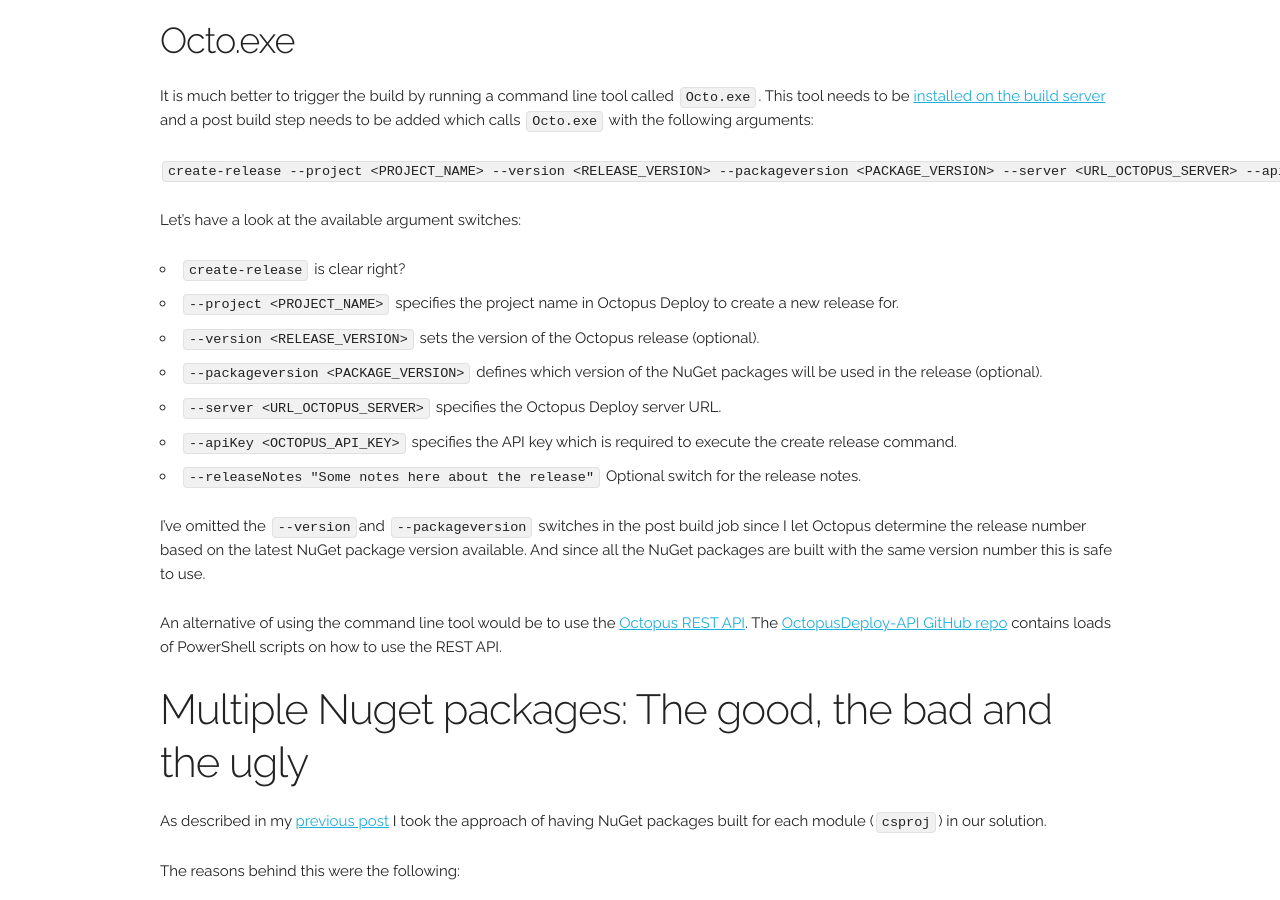
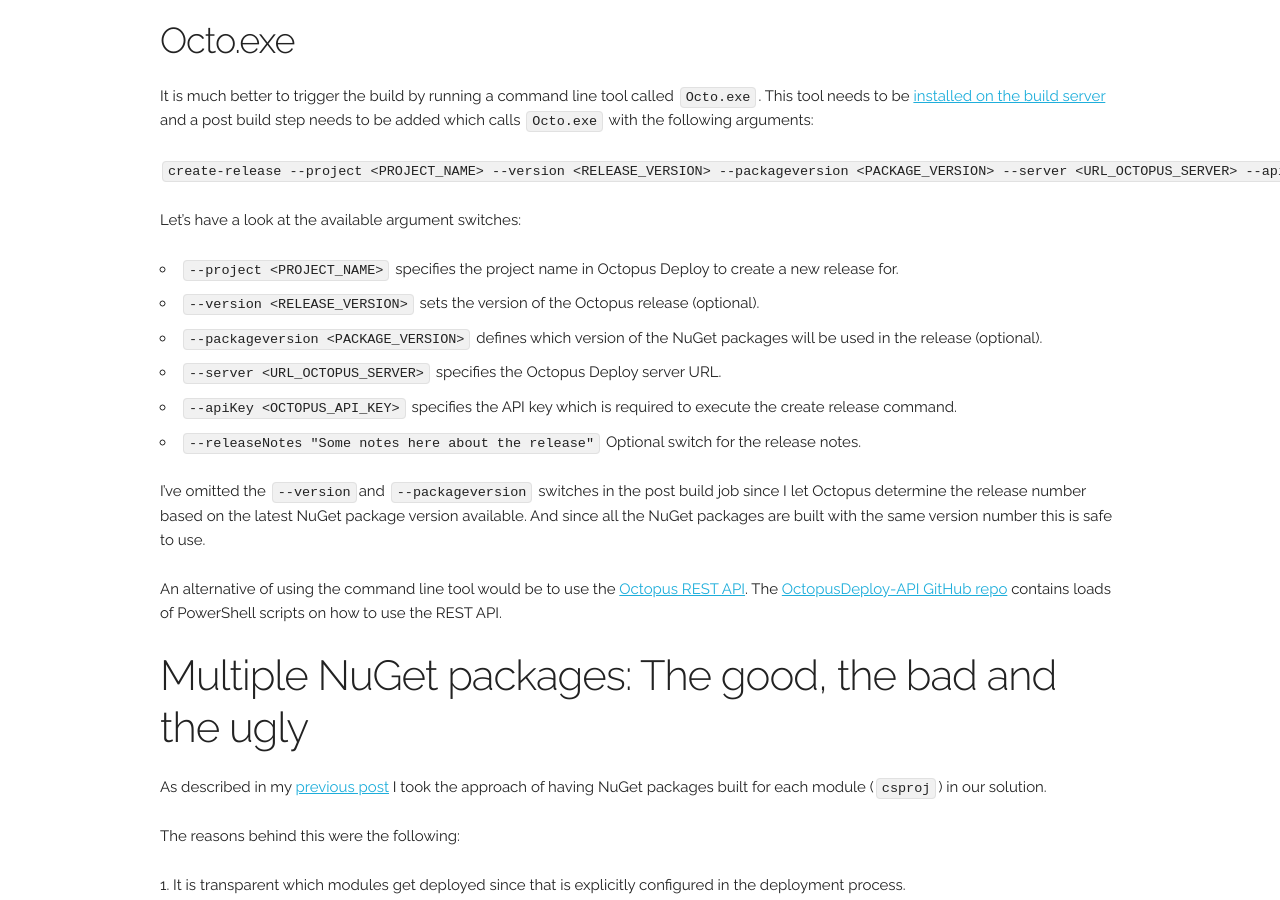
Before and after one commit to marcduiker/marcduiker.github.io, a Jekyll site: the page built from _posts/2017-01-24-hands-on-with-sitecore-helix-continuous-delivery-with-octopusdeploy.md, in a window 1280 px wide and 900 px high, scrolled down 3911 px. Built offline with Jekyll 4.4.1, drawn with Linux system fonts in a browser that asks for light colours; nearby versions of some CDN libraries; a script that is not in the unit is left out; comment, search, counter and statistics services are not loaded.

Commit message:
Content change and typo fix

```diff
--- a/_posts/2017-01-24-hands-on-with-sitecore-helix-continuous-delivery-with-octopusdeploy.md
+++ b/_posts/2017-01-24-hands-on-with-sitecore-helix-continuous-delivery-with-octopusdeploy.md
@@ -104,7 +104,6 @@
 
 Let's have a look at the available argument switches:
 
-- `create-release` is clear right?
 - `--project <PROJECT_NAME>` specifies the project name in Octopus Deploy to create a new release for.
 - `--version <RELEASE_VERSION>` sets the version of the Octopus release (optional).
 - `--packageversion <PACKAGE_VERSION>` defines which version of the NuGet packages will be used in the release (optional).
@@ -118,7 +117,7 @@
 An alternative of using the command line tool would be to use the [Octopus REST API](http://docs.octopusdeploy.com/display/OD/Octopus+REST+API){:target="_blank"}.
 The [OctopusDeploy-API GitHub repo](https://github.com/OctopusDeploy/OctopusDeploy-Api/tree/master/REST/PowerShell){:target="_blank"} contains loads of PowerShell scripts on how to use the REST API.
 
-## Multiple Nuget packages: The good, the bad and the ugly
+## Multiple NuGet packages: The good, the bad and the ugly
 
 As described in my [previous post]({{ site.url}}/2017/01/03/hands-on-with-sitecore-helix-setting-up-automated-build-packaging-continuous-delivery.html) I took the approach of having NuGet packages built for each module (`csproj`) in our solution.
 
```
